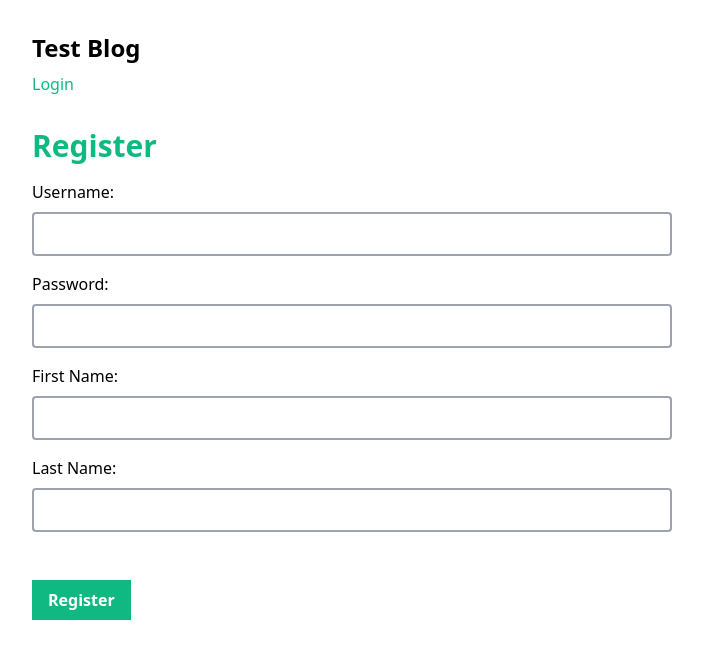
After one commit to stevemc4/django-blog, a Django app: page /accounts/register/ in a window 1280 px wide. The commit adds this page. Shown: the top 659 px of the page, without its empty margins (288-991 px from the left). Run offline with Django 3.2, Linux system fonts and the light colour scheme.

Commit message:
Added register user

```diff
--- a/blog/forms.py
+++ b/blog/forms.py
@@ -46,3 +46,45 @@ class CommentForm(forms.ModelForm):
   class Meta:
     model = Comment
     fields = ('text',)
+
+class RegisterForm(forms.Form):
+  username = forms.CharField(
+    label='Username',
+    max_length=32,
+    required=True,
+    widget=forms.TextInput(
+      attrs={
+        'class': 'border-2 rounded border-gray-400 block mt-2 mb-4 w-full p-2'
+      }
+    )
+  )
+
+  password = forms.CharField(
+    label='Password',
+    required=True,
+    widget=forms.PasswordInput(
+      attrs={
+        'class': 'border-2 rounded border-gray-400 block mt-2 mb-4 w-full p-2'
+      }
+    )
+  )
+
+  first_name = forms.CharField(
+    label='First Name',
+    required=True,
+    widget=forms.TextInput(
+      attrs={
+        'class': 'border-2 rounded border-gray-400 block mt-2 mb-4 w-full p-2'
+      }
+    )
+  )
+
+  last_name = forms.CharField(
+    label='Last Name',
+    required=True,
+    widget=forms.TextInput(
+      attrs={
+        'class': 'border-2 rounded border-gray-400 block mt-2 mb-4 w-full p-2'
+      }
+    )
+  )
--- a/blog/templates/registration/login.html
+++ b/blog/templates/registration/login.html
@@ -21,6 +21,7 @@
       </div>
     </div>
     <input class="px-4 py-2 font-bold bg-green-500 text-white br-rounded-lg mt-8 cursor-pointer" type="submit" value="Login" />
+    <a class="px-4 py-2 font-bold text-green-500 br-rounded-lg mt-8 cursor-pointer" href="{% url 'register' %}">Register</a>
     <input type="hidden" name="next" value="{{ next }}" />
   </form>
 {% endblock %}
--- /dev/null
+++ b/blog/templates/registration/register.html
@@ -0,0 +1,13 @@
+{% extends "blog/base.html" %}
+
+{% block content %}
+  <h2 class="text-3xl text-green-500 font-bold mb-4">Register</h2>
+  {% if error %}
+    <p class="mb-2">{{ error }}</p>
+  {% endif %}
+  <form method="post" action="{% url 'register' %}">
+    {% csrf_token %}
+    {{ form.as_p }}
+    <input class="px-4 py-2 font-bold bg-green-500 text-white br-rounded-lg mt-8 cursor-pointer" type="submit" value="Register" />
+    </form>
+{% endblock %}
--- a/blog/views.py
+++ b/blog/views.py
@@ -1,8 +1,9 @@
 from django.shortcuts import render, get_object_or_404, redirect
 from django.utils import timezone
+from django.contrib.auth.models import User
 from django.contrib.auth.decorators import login_required
 from blog.models import Post, Tag
-from blog.forms import PostForm, CommentForm
+from blog.forms import PostForm, CommentForm, RegisterForm
 
 # Create your views here.
 
@@ -37,6 +38,7 @@ def post_new(request):
       post = form.save(commit=False)
       post.author = request.user
       post.published_date = timezone.now()
+      post.save()
       post.tags.set(Tag.objects.filter(pk__in=request.POST.getlist('tags')))
       post.save()
       return redirect('post_detail', pk=post.pk)
@@ -59,3 +61,19 @@ def post_edit(request, pk):
   else:
     form = PostForm(instance=post)
     return render(request, 'blog/post_edit.html', {'form': form})
+
+def register(request):
+  if request.method == 'POST':
+    form = RegisterForm(request.POST)
+    if form.is_valid():
+      try:
+        user = User.objects.create_user(request.POST['username'], password=request.POST['password'])
+        user.first_name = request.POST['first_name']
+        user.last_name = request.POST['last_name']
+        user.save()
+        return redirect('login')
+      except:
+        return render(request, 'registration/register.html', {'form': form, 'error': 'Something happened, please try again'})
+  else:
+    form = RegisterForm()
+    return render(request, 'registration/register.html', {'form': form})
--- a/testsite/urls.py
+++ b/testsite/urls.py
@@ -15,13 +15,15 @@ Including another URLconf
 """
 from django.contrib import admin
 from django.urls import path, include
-from django.contrib.auth import views
+from django.contrib.auth import views as authViews
+from blog import views
 import debug_toolbar
 
 urlpatterns = [
     path('admin/', admin.site.urls),
-    path('accounts/login/', views.LoginView.as_view(), name='login'),
-    path('accounts/logout/', views.LogoutView.as_view(next_page='/'), name='logout'),
+    path('accounts/login/', authViews.LoginView.as_view(), name='login'),
+    path('accounts/register/', views.register, name='register'),
+    path('accounts/logout/', authViews.LogoutView.as_view(next_page='/'), name='logout'),
     path('', include('blog.urls')),
     path('__debug__/', include(debug_toolbar.urls)),
 ]
```
